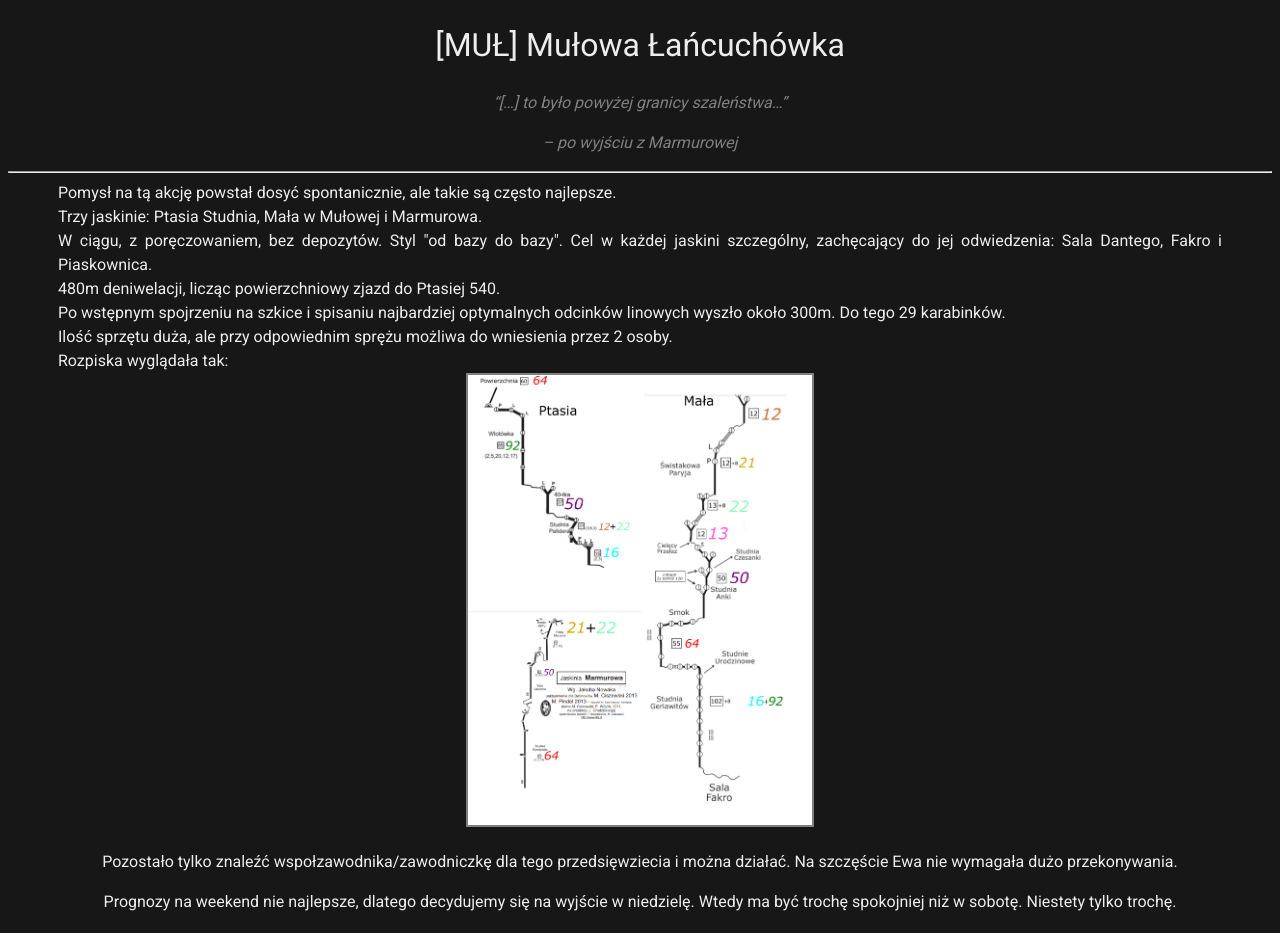
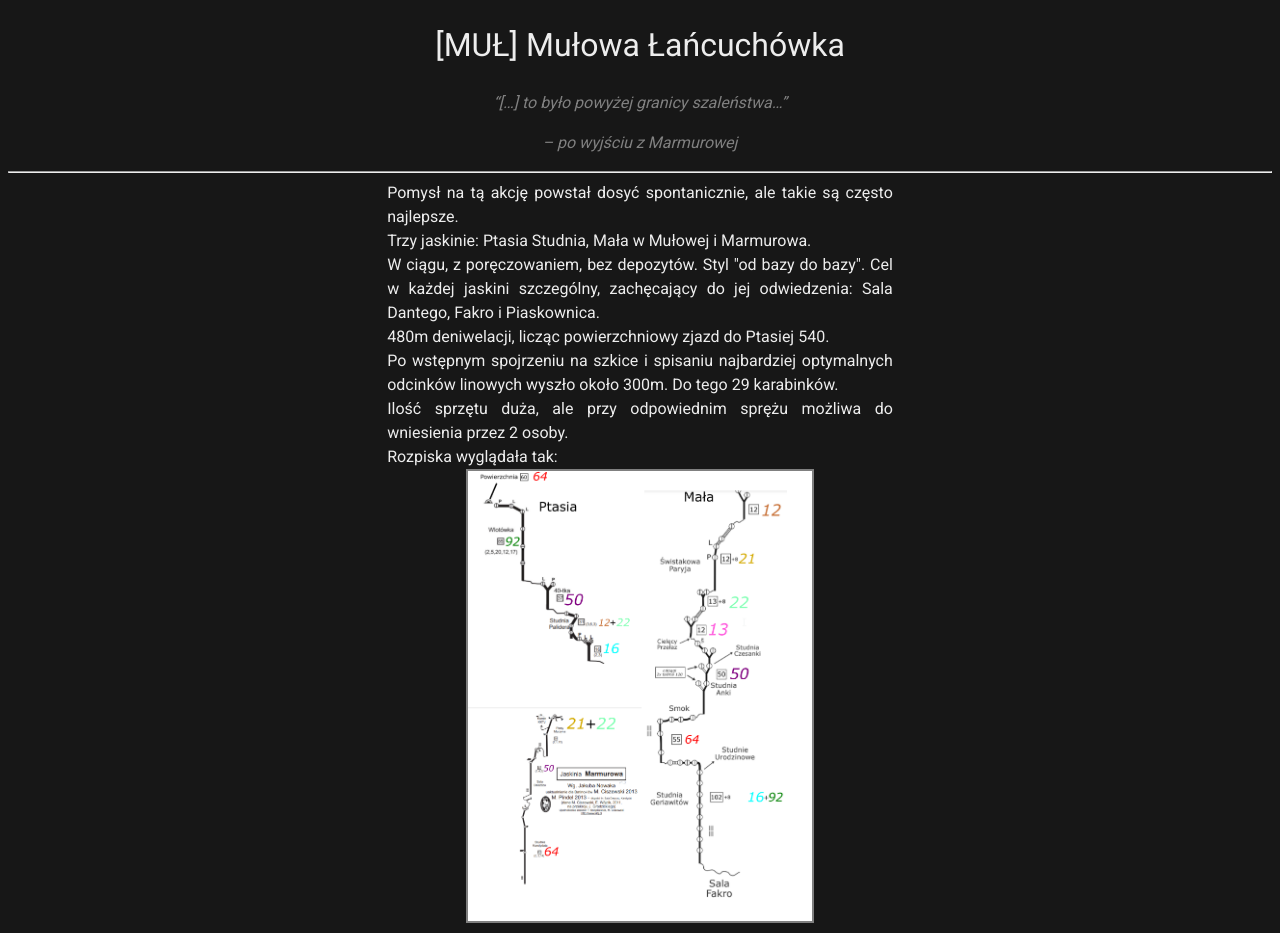
Before and after one commit to dziury/szkice, a Jekyll site: the page built from Relacje/MUŁ - Mułowa Łańcuchówka.md, in a window 1280 px wide. Shown: the top 933 px of the page. Built offline with Jekyll 4.4.1, drawn with Linux system fonts in a browser that asks for light colours; our own code applies the rules of GitHub Pages for plain Markdown files.

Commit message:
margins updated

```diff
--- a/Relacje/MUŁ - Mułowa Łańcuchówka.md
+++ b/Relacje/MUŁ - Mułowa Łańcuchówka.md
@@ -6,7 +6,7 @@
 
 ---
 
-<div style="text-align: justify; margin-right: 50px; margin-left: 50px;">
+<div style="text-align: justify; margin-right: 30%; margin-left: 30%;">
 Pomysł na tą akcję powstał dosyć spontanicznie, ale takie są często najlepsze.
 <br>
 Trzy jaskinie: Ptasia Studnia, Mała w Mułowej i Marmurowa.
```
